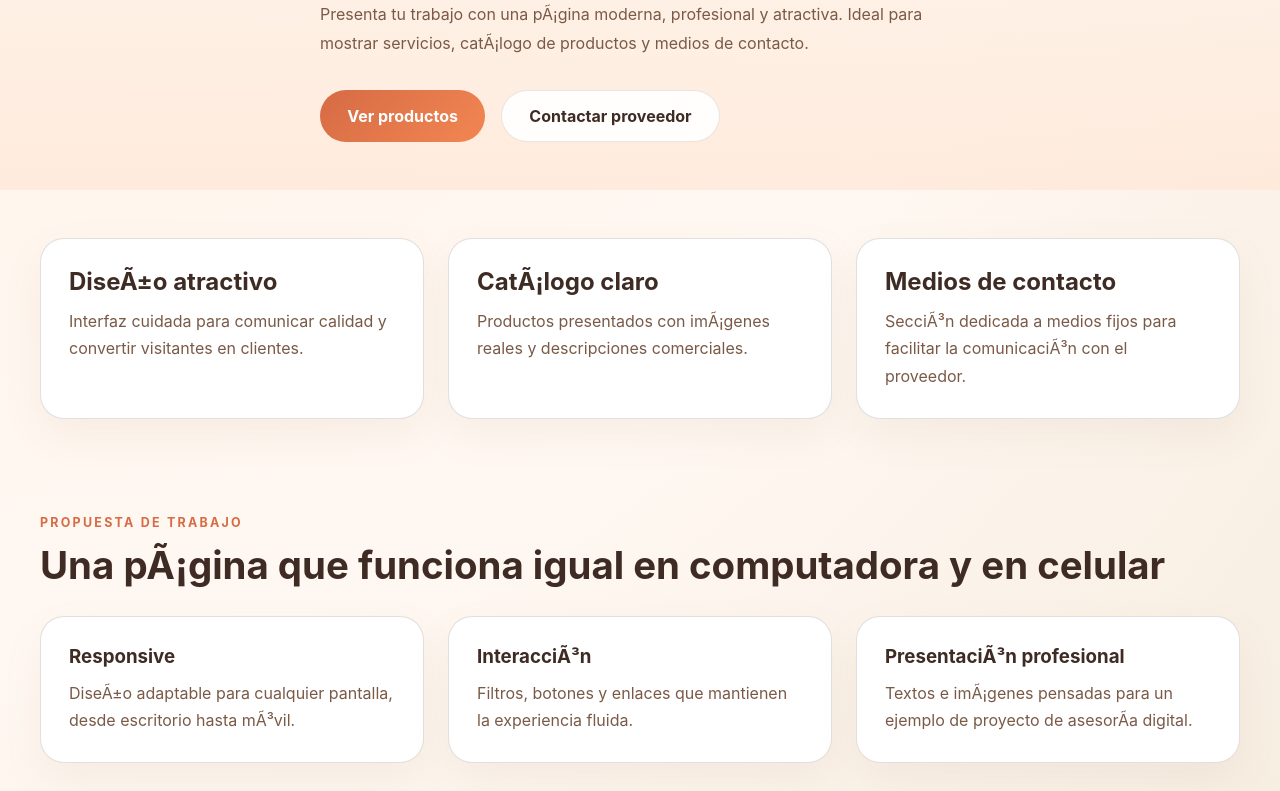
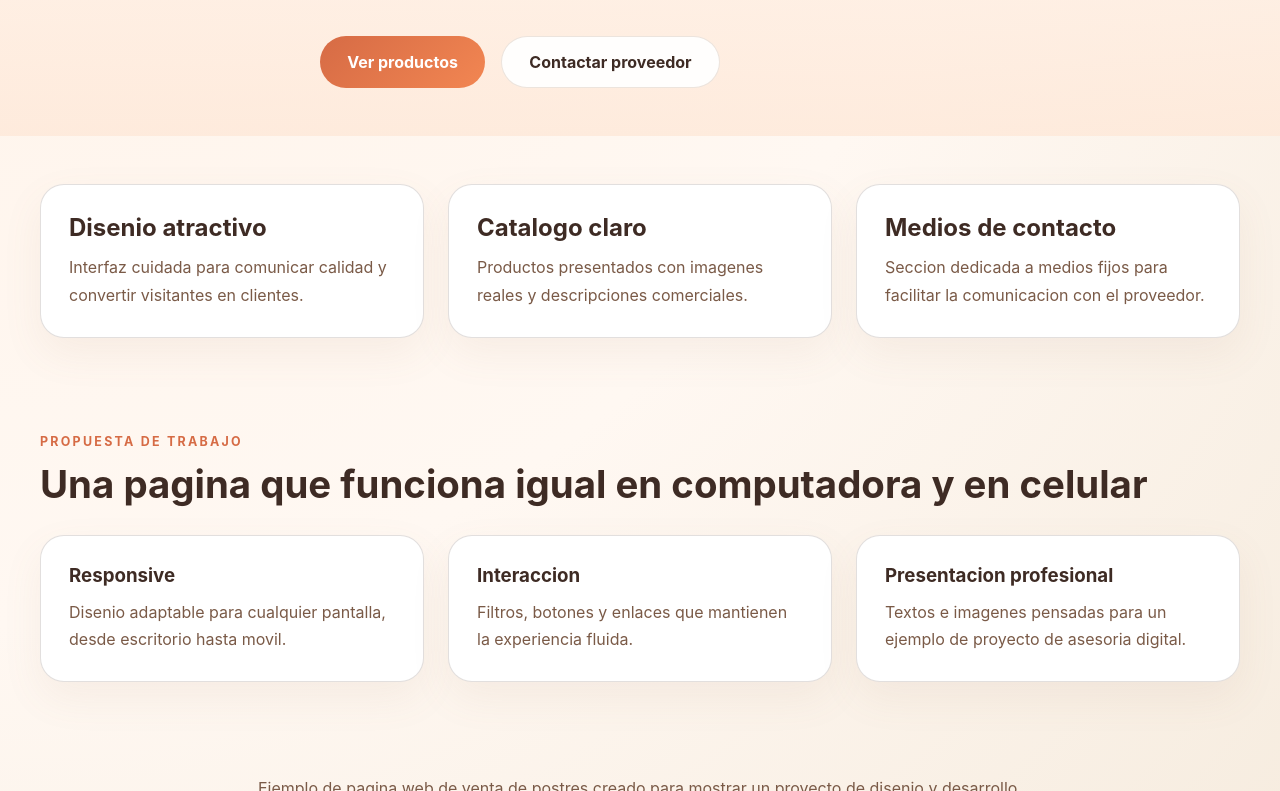
Before and after one commit to oscaroviedo0422-lab/PaginaEjemplo, a plain HTML site: page index.html in a window 1280 px wide. Shown: the part 342-1133 px from the top of the page. Drawn offline with Linux system fonts and the light colour scheme.

Commit message:
Update repository with latest changes

```diff
--- a/index.html
+++ b/index.html
@@ -3,8 +3,8 @@
 <head>
   <meta charset="UTF-8" />
   <meta name="viewport" content="width=device-width, initial-scale=1.0" />
-  <title>Delicias Web | PresentaciÃ³n de proyecto</title>
-  <meta name="description" content="PÃ¡gina de presentaciÃ³n de proyecto web para venta de postres creativos." />
+  <title>Delicias Web | Presentación de proyecto</title>
+  <meta name="description" content="Pagina de presentación de proyecto web para venta de postres creativos." />
   <link rel="stylesheet" href="css/styles.css" />
 </head>
 <body>
@@ -23,8 +23,8 @@
     <section class="hero hero-home">
       <div class="container hero-content">
         <span class="eyebrow">Ejemplo de proyecto</span>
-        <h1>DiseÃ±amos pÃ¡ginas web para negocios de postres</h1>
-        <p>Presenta tu trabajo con una pÃ¡gina moderna, profesional y atractiva. Ideal para mostrar servicios, catÃ¡logo de productos y medios de contacto.</p>
+        <h1>Diseniamos paginas web para negocios de postres</h1>
+        <p>Presenta tu trabajo con una pagina moderna, profesional y atractiva. Ideal para mostrar servicios, catalogo de productos y medios de contacto.</p>
         <div class="hero-actions">
           <a class="button button-primary" href="explorar.html">Ver productos</a>
           <a class="button button-secondary" href="contacto.html">Contactar proveedor</a>
@@ -35,16 +35,16 @@
     <section class="container section-preview">
       <div class="grid-3">
         <article class="feature-card">
-          <h2>DiseÃ±o atractivo</h2>
+          <h2>Disenio atractivo</h2>
           <p>Interfaz cuidada para comunicar calidad y convertir visitantes en clientes.</p>
         </article>
         <article class="feature-card">
-          <h2>CatÃ¡logo claro</h2>
-          <p>Productos presentados con imÃ¡genes reales y descripciones comerciales.</p>
+          <h2>Catalogo claro</h2>
+          <p>Productos presentados con imagenes reales y descripciones comerciales.</p>
         </article>
         <article class="feature-card">
           <h2>Medios de contacto</h2>
-          <p>SecciÃ³n dedicada a medios fijos para facilitar la comunicaciÃ³n con el proveedor.</p>
+          <p>Seccion dedicada a medios fijos para facilitar la comunicacion con el proveedor.</p>
         </article>
       </div>
     </section>
@@ -52,20 +52,20 @@
     <section class="container section-showcase">
       <div class="section-header">
         <span>Propuesta de trabajo</span>
-        <h2>Una pÃ¡gina que funciona igual en computadora y en celular</h2>
+        <h2>Una pagina que funciona igual en computadora y en celular</h2>
       </div>
       <div class="showcase-grid">
         <div class="showcase-card">
           <h3>Responsive</h3>
-          <p>DiseÃ±o adaptable para cualquier pantalla, desde escritorio hasta mÃ³vil.</p>
+          <p>Disenio adaptable para cualquier pantalla, desde escritorio hasta movil.</p>
         </div>
         <div class="showcase-card">
-          <h3>InteracciÃ³n</h3>
+          <h3>Interaccion</h3>
           <p>Filtros, botones y enlaces que mantienen la experiencia fluida.</p>
         </div>
         <div class="showcase-card">
-          <h3>PresentaciÃ³n profesional</h3>
-          <p>Textos e imÃ¡genes pensadas para un ejemplo de proyecto de asesorÃ­a digital.</p>
+          <h3>Presentacion profesional</h3>
+          <p>Textos e imagenes pensadas para un ejemplo de proyecto de asesoria digital.</p>
         </div>
       </div>
     </section>
@@ -73,7 +73,7 @@
 
   <footer class="site-footer">
     <div class="container">
-      <p>Ejemplo de pÃ¡gina web de venta de postres creado para mostrar un proyecto de diseÃ±o y desarrollo.</p>
+      <p>Ejemplo de pagina web de venta de postres creado para mostrar un proyecto de disenio y desarrollo.</p>
     </div>
   </footer>
 </body>
```
Also changed, not shown: contacto.html (+4 -4 lines), explorar.html (+11 -11 lines).
